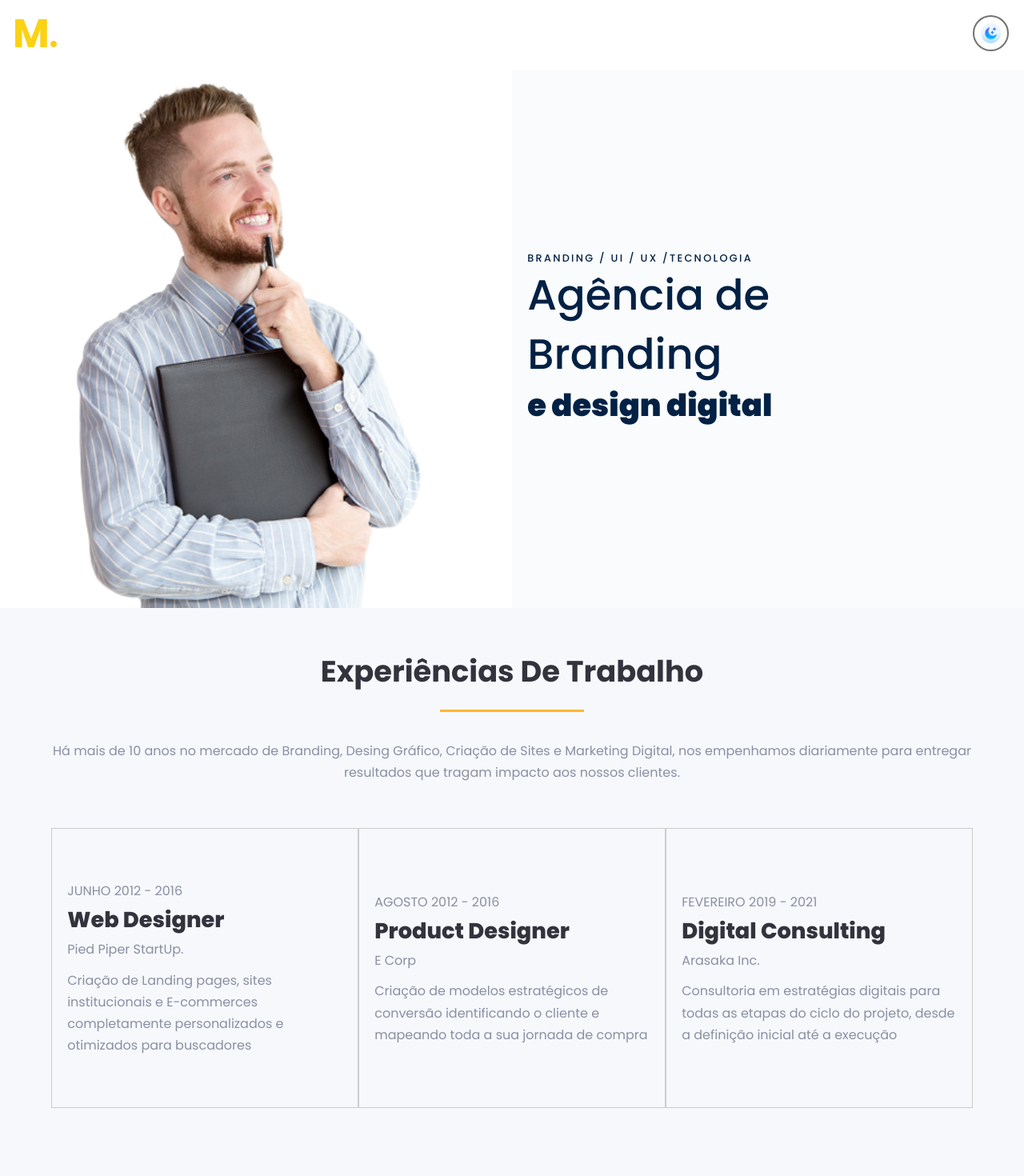
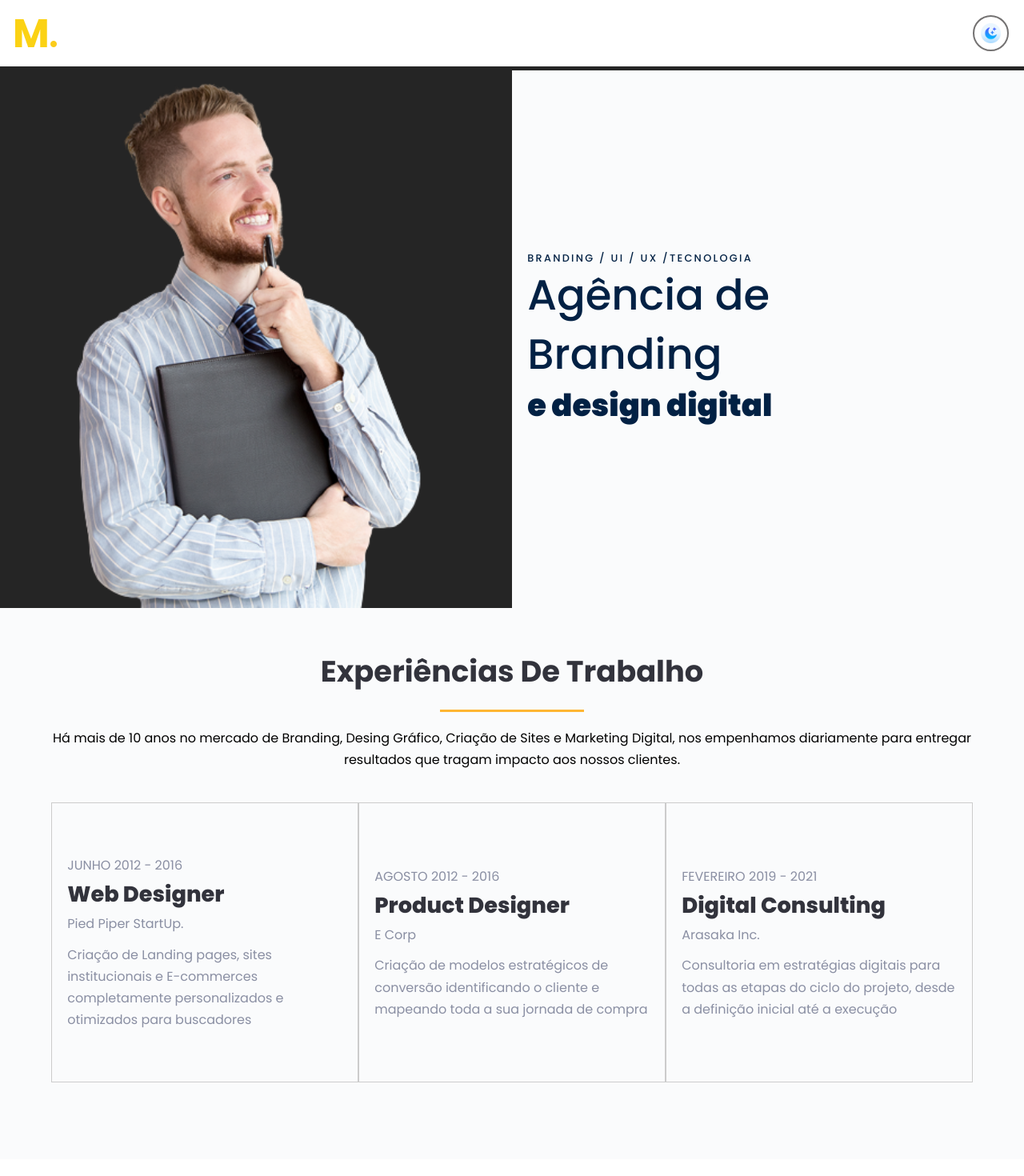
Before and after one commit to lukasilverio94/branding-agency, a React (Create React App) app: page / in a window 1280 px wide. Shown: the top 1470 px of the page at 80% size. Built offline with nearby package versions, Linux system fonts and the light colour scheme.

Commit message:
toggle dark mode header created

```diff
--- a/src/components/BannerSection/index.jsx
+++ b/src/components/BannerSection/index.jsx
@@ -3,7 +3,7 @@ import "./style.css";
 
 export default function BannerSection() {
   return (
-    <section id="banner-container" className="bg-light-mode">
+    <section id="banner-container" className="bg-dark-mode">
       <div
         className="img-banner"
         style={{
--- a/src/components/BannerSection/style.css
+++ b/src/components/BannerSection/style.css
@@ -17,6 +17,10 @@
 
 .bg-light-mode {
   background-color: var(--white);
+}
+
+.bg-dark-mode {
+  background-color: var(--bg-dark);
 }
 
 /* text container banner */
--- a/src/components/Header/index.jsx
+++ b/src/components/Header/index.jsx
@@ -1,12 +1,23 @@
-
+import { useState } from "react";
 import "./style.css";
 
 export default function Header() {
+  const [isDarkMode, setIsDarkmode] = useState(false);
+
+  const moonIcon = "assets/moon.png";
+  const sunIcon = "assets/sun.png";
+
+  const toggleDarkMode = () => {
+    setIsDarkmode(!isDarkMode);
+  };
   return (
-    <header className="light-mode">
+    <header className={isDarkMode ? "dark-mode" : "light-mode"}>
       <img className="logo-header" src="assets/logo.png" alt="Logo" />
-      <button className="btn btn-light-mode">
-        <img  src="assets/moon.png" alt="moon icon" />
+      <button
+        onClick={toggleDarkMode}
+        className={isDarkMode ? "btn btn-dark-mode" : "btn btn-light-mode"}
+      >
+        <img src={isDarkMode ? sunIcon : moonIcon} alt="moon icon" />
       </button>
     </header>
   );
--- a/src/components/Header/style.css
+++ b/src/components/Header/style.css
@@ -7,12 +7,16 @@ header {
   position: fixed;
   z-index: 1;
 }
+header .logo-header {
+  max-height: 35px;
+}
 
 .light-mode {
   background-color: var(--white);
 }
-header .logo-header {
-  max-height: 35px;
+
+.dark-mode {
+  background-color: var(--bg-dark);
 }
 
 .btn {
@@ -24,8 +28,14 @@ header .logo-header {
 
 .btn-light-mode {
   background-color: var(--white);
+  border: 2px solid #747272;
   border-radius: 50%;
-  border: 2px solid #747272;
+}
+
+.btn-dark-mode {
+  background-color: var(--bg-dark);
+  border: 2px solid #fff;
+  border-radius: 50%;
 }
 
 .btn img {
--- a/src/components/WorkExperienceSection/index.jsx
+++ b/src/components/WorkExperienceSection/index.jsx
@@ -1,3 +1,4 @@
+import React, {useState} from 'react';
 import Card from "../Card";
 import "./style.css";
 
@@ -26,9 +27,12 @@ export default function WorkExperienceSection() {
         "Consultoria em estratégias digitais para todas as etapas do ciclo do projeto, desde a definição inicial até a execução",
     },
   ];
+
+  const [isDarkMode, setIsDarkMode] = useState(false);
+
   return (
-    <main id="work-experience-section">
-      <div className="header-work-experiences">
+    <main id="work-experience-section" className={isDarkMode ? "main-dark-mode" : "main-light-mode"}>
+      <div id="header-work-experiences" className={isDarkMode ? "container-dark-mode" : "container-light-mode"}>
         <h2>Experiências De Trabalho</h2>
         <p>
           Há mais de 10 anos no mercado de Branding, Desing Gráfico, Criação de
--- a/src/components/WorkExperienceSection/style.css
+++ b/src/components/WorkExperienceSection/style.css
@@ -5,12 +5,19 @@
   flex-wrap: wrap;
   gap: 2rem;
   width: 100%;
-  background-color: var(--text-secondary);
   text-align: center;
   padding: 3rem 2.5rem;
 }
 
-.header-work-experiences h2 {
+.main-light-mode {
+  background-color: var(--bg-light);
+}
+
+.main-dark-mode {
+  background-color: var(--text-primary);
+}
+
+#header-work-experiences h2 {
   text-align: center;
   font-size: 2.3rem;
   padding-bottom: 1.2rem;
@@ -19,7 +26,7 @@
   position: relative;
 }
 /* yellow line under h2 */
-.header-work-experiences h2::before {
+#header-work-experiences h2::before {
   content: "";
   position: absolute;
   bottom: 0;
@@ -35,6 +42,14 @@
   color: var(--card-text-paragraph);
 }
 
+/* modes dark and light */
+.container-dark-mode h2 {
+  color: #cccccc;
+}
+
+.container-light-mode h2 {
+  color: var(--text-primary);
+}
 /* CARDS CONTAINER */
 .cards {
   display: flex;
@@ -67,6 +82,5 @@
   }
   .header-work-experiences h2 {
     font-size: 2.7rem;
-
   }
 }
```
